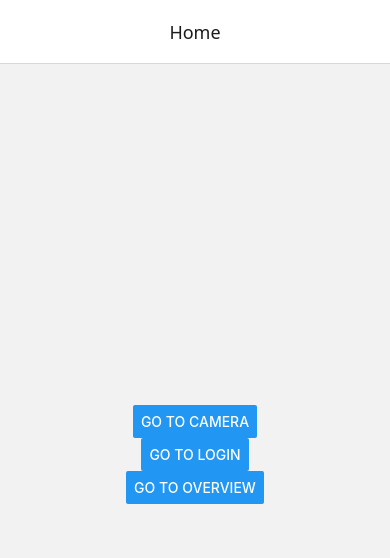
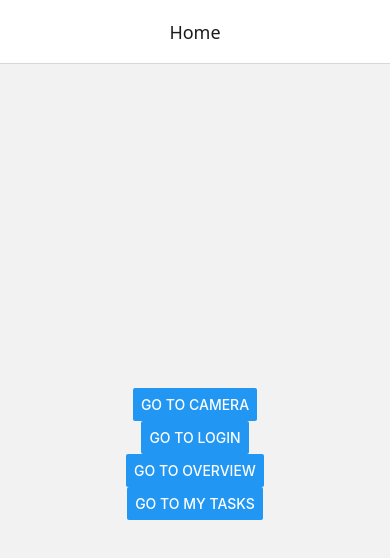
Before and after one commit to NithishaSathishkumar/Hackthon2025, a React Native app in the folder Hackthon2025/: screen / in a window 390 px wide. Shown: the top 558 px of the page. Built offline with nearby package versions, Linux system fonts and the light colour scheme.

Commit message:
Fixed Flow between MyTasks and Camera

```diff
--- a/Hackthon2025/App.js
+++ b/Hackthon2025/App.js
@@ -7,6 +7,7 @@ import { createNativeStackNavigator } from '@react-navigation/native-stack';
 import Login from './Screen/login';
 import CameraApp from './Screen/camera';
 import Overview from './Screen/overview';
+import MyTasks from './Screen/mytasks';
 
 const Stack = createNativeStackNavigator();
 
@@ -26,8 +27,13 @@ function HomeScreen({ navigation }) {
       <Button
         title="Go to Overview"
         onPress={() => navigation.navigate('Overview')}
+      />
 
+      <Button
+        title="Go to My Tasks"
+        onPress={() => navigation.navigate('MyTasks')}
       />
+
     </SafeAreaView>
   );
 }
@@ -43,6 +49,7 @@ export default function App() {
         <Stack.Screen name="Camera" component={CameraApp} />
         <Stack.Screen name="Login" component={Login} />
         <Stack.Screen name="Overview" component={Overview} />
+        <Stack.Screen name="MyTasks" component={MyTasks} />
         {/* register more screens here */}
 
       </Stack.Navigator>
--- a/Hackthon2025/Screen/camera.tsx
+++ b/Hackthon2025/Screen/camera.tsx
@@ -8,7 +8,6 @@ import {
   View,
   Image,
   Dimensions,
-  SafeAreaView,
 } from 'react-native';
 import * as MediaLibrary from 'expo-media-library';
 
--- a/Hackthon2025/Screen/mytasks.js
+++ b/Hackthon2025/Screen/mytasks.js
@@ -1,6 +1,8 @@
 import { SafeAreaView, StyleSheet, Text, View, TouchableOpacity, FlatList, Button, Image } from "react-native";
-import React, { useState } from "react";
+import React, { useState, useRef } from "react";
 import dayjs from "dayjs";
+
+
 
 const todayDate = dayjs().format('YYYY-MM-DD');
 
@@ -11,9 +13,10 @@ const habitsData = [
   { id: "3", title: "Code 1 Hour", days: 50, startDate: todayDate },
 ];
 
-function MyTasks() {
+export default function MyTasks({navigation}) {
   const [expandedId, setExpandedId] = useState(null);
   const [habitProgress, setHabitProgress] = useState({});
+  const [useRef, setUseRef] = useState(null);
 
   const handleExpand = (id) => {
     setExpandedId(expandedId === id ? null : id);
@@ -155,7 +158,7 @@ function MyTasks() {
             </View>
 
             <View style={{ marginTop: 5 }}>
-              <Button title="📷 Take a Photo" onPress={() => console.log("Take Photo Pressed")} />
+              <Button title="📷 Take a Photo" onPress={() => navigation.navigate("Camera")} />
             </View>
 
             <View style={styles.buttonRow}>
@@ -181,7 +184,6 @@ function MyTasks() {
   );
 }
 
-export default MyTasks;
 
 const styles = StyleSheet.create({
   container: {
--- a/Hackthon2025/Screen/overview.tsx
+++ b/Hackthon2025/Screen/overview.tsx
@@ -150,13 +150,13 @@ export default function Overview() {
               pressed && styles.actionButtonPressed,
             ]}
             onPress={() => {
-              /* next action */
+
             Alert.alert(
                 "Disclaimer",
                 "PLACE HOLDER NAME is made with the intention of keeping you accountable, currently it's easy to cheat, please only create matches with people you trust. We are not responsible for any loss of money or other consequences that may arise from using this app.",
                 [
                     { text: "Deny", onPress: () => console.log("User denied") },
-                    { text: "Accept", onPress: () => console.log("User accepted") },
+                    { text: "Accept", onPress: () => console.log("User accepted") }, /* next action */
                 ]
             );
             }}
```
Also changed, not shown: 2 other files (tests, documents, lock files or other folders).
